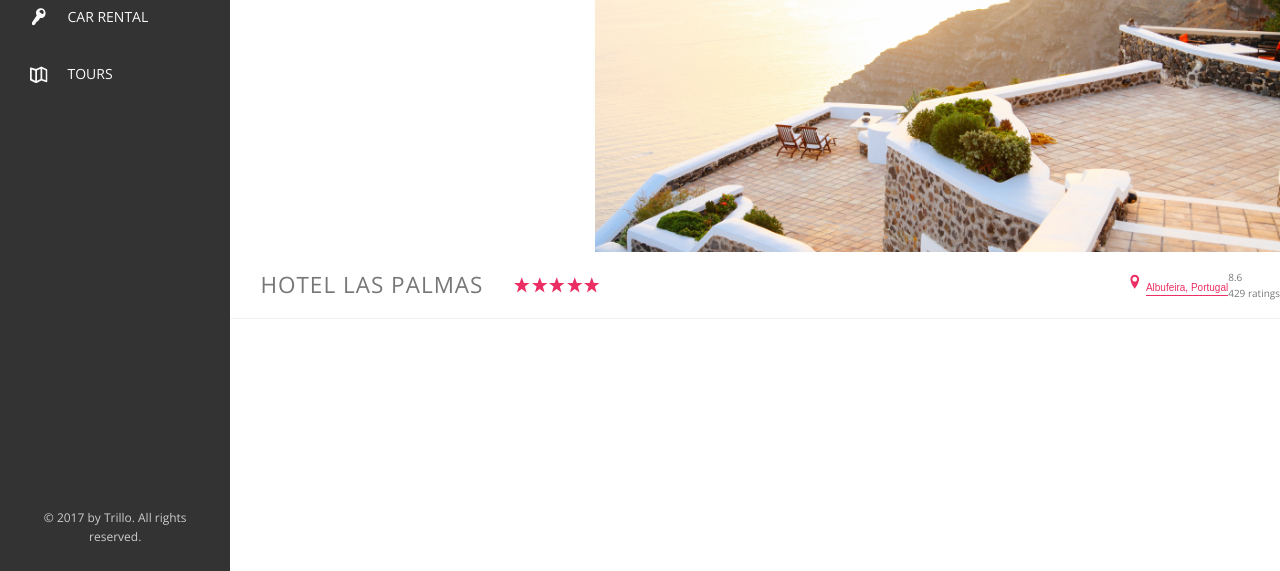
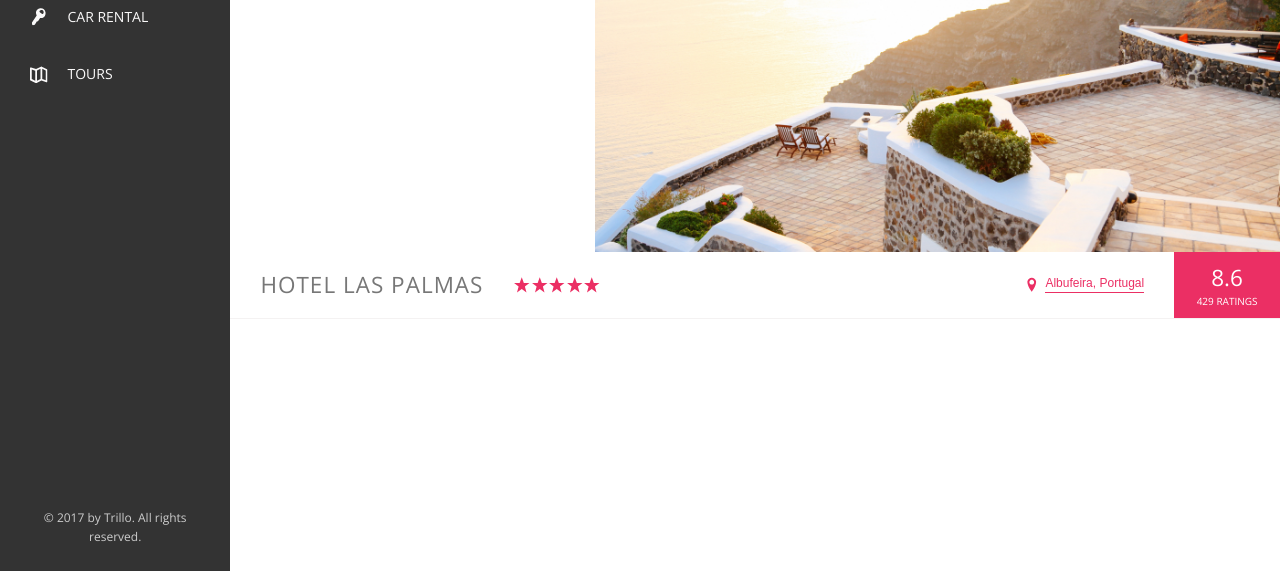
Before and after one commit to Electrolytful/Trillo, a website: page index.html in a window 1280 px wide. Shown: the part 229-800 px from the top of the page. Drawn offline with nearby package versions, Linux system fonts and the light colour scheme.

Commit message:
completed hotel overview component

```diff
--- /dev/null
+++ b/sass/_animations.scss
@@ -0,0 +1,14 @@
+// pulsating animation that scales element up and then back down again
+@keyframes pulsate {
+    0% {
+        transform: scale(1);
+    }
+
+    50% {
+        transform: scale(1.05);
+    }
+
+    100% {
+        transform: scale(1);
+    }
+}
--- a/sass/_components.scss
+++ b/sass/_components.scss
@@ -233,20 +233,41 @@
         fill: var(--color-primary);
     }
 
-    // &__location {
+    &__location {
+        font-size: 1.2rem;
 
-    // }
+        display: flex;
+        align-items: center;
 
-    // &__rating {
+        &-icon {
+            margin-right: .5rem;
+        }
+    }
 
-    //     &-average {
+    &__rating {
+        align-self: stretch;
 
-    //     }
+        background-color: var(--color-primary);
+        color: #fff;
+        margin-left: 3rem;
+        padding: 0 2.25rem;
 
-    //     &-count {
+        display: flex;
+        flex-direction: column;
+        align-items: center;
+        justify-content: center;
 
-    //     }
-    // }
+        &-average {
+            font-size: 2.25rem;
+            font-weight: 300;
+            margin-bottom: -3px;
+        }
+
+        &-count {
+            font-size: 1rem;
+            text-transform: uppercase;
+        }
+    }
 }
 ////////////////////////////
 
@@ -266,5 +287,10 @@
     &:hover {
         color: var(--color-grey-dark-1);
     }
+
+    &:focus {
+        outline: none;
+        animation: pulsate 1s infinite;
+    }
 }
 ///////////////////////
--- a/sass/main.scss
+++ b/sass/main.scss
@@ -1,3 +1,4 @@
+@import "animations";
 @import "base";
 @import "layout";
 @import "components";
```
Also changed, not shown: css/styles.css.
